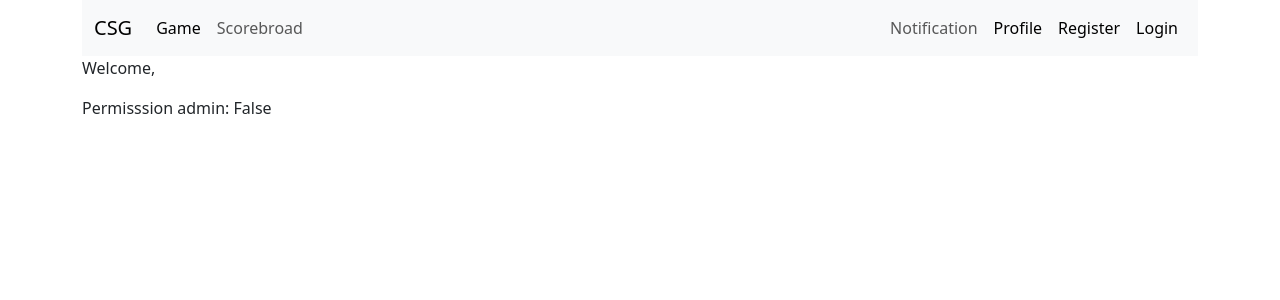
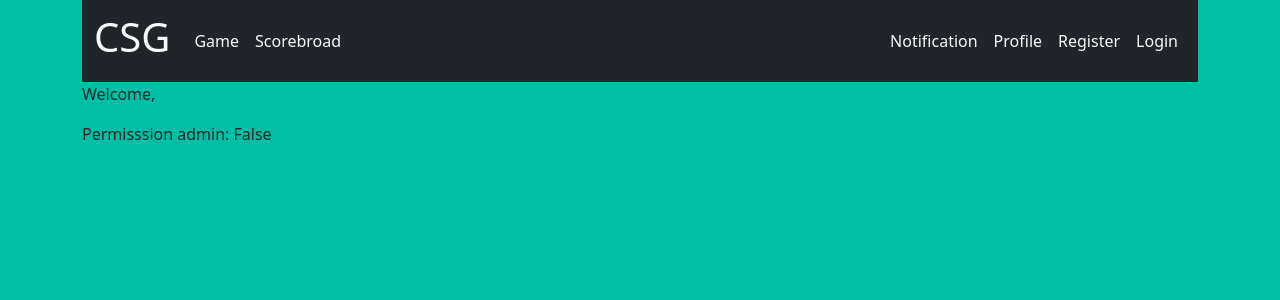
Before and after one commit to cuongbui1203/dsctf, a Django app: page / in a window 1280 px wide. Shown: the top 300 px of the page. Run offline with Django 4.2, Linux system fonts and the light colour scheme; some libraries are stand-ins or nearby versions.

Commit message:
change css backgound

```diff
--- a/templates/html/base.html
+++ b/templates/html/base.html
@@ -10,42 +10,45 @@
 <html>
 <head>
     <meta charset="UTF-8">
-
 </head>
-<body>
+<body style="
+background-color: #00BFA5;
+height: 100vh;
+">
 <div class="container pos-f-t">
-    <nav class="navbar navbar-expand-lg navbar-light bg-light">
-        <div class="container-fluid">
-            <a class="navbar-brand" href="/">CSG</a>
+    <nav class="navbar navbar-expand-lg navbar-light bg-dark ">
+        <div class="container-fluid ">
+            <a class="navbar-brand text-light" href="/"><h1>CSG</h1></a>
             <button class="navbar-toggler" type="button" data-bs-toggle="collapse"
                     data-bs-target="#navbarSupportedContent" aria-controls="navbarSupportedContent"
                     aria-expanded="false" aria-label="Toggle navigation">
                 <span class="navbar-toggler-icon"></span>
             </button>
+
             <div class="collapse navbar-collapse" id="navbarSupportedContent">
                 <ul class="navbar-nav me-auto mb-2 mb-lg-0">
                     <li class="nav-item">
-                        <a class="nav-link active" aria-current="page" href="/games">Game</a>
+                        <a class="nav-link active text-light" aria-current="page" href="/games">Game</a>
                     </li>
                     <li class="nav-item">
-                        <a class="nav-link" href="/scoreboard">Scorebroad</a>
+                        <a class="nav-link text-light" href="/scoreboard">Scorebroad</a>
                     </li>
                 </ul>
 
 
                 <ul class="d-flex navbar-nav mb-2 mb-lg-0">
                     <li class="nav-item">
-                        <a class="nav-link " aria-current="page" href="/notification">Notification</a>
+                        <a class="nav-link text-light" aria-current="page" href="/notification">Notification</a>
                     </li>
                     <li class="nav-item">
-                        <a class="nav-link active" href="/profile">Profile</a>
+                        <a class="nav-link active text-light" href="/profile">Profile</a>
                     </li>
                 </ul>
 
                 {% if user.is_authenticated %}
                     <ul class="d-flex navbar-nav mb-2 mb-lg-0">
                         <li class="nav-item">
-                            <a class="nav-link " href="/logout">Logout</a>
+                            <a class="nav-link text-light" href="/logout">Logout</a>
                         </li>
                     </ul>
                     {% if user.is_superuser %}
@@ -53,10 +56,10 @@
                 {% else %}
                     <ul class="d-flex navbar-nav mb-2 mb-lg-0">
                         <li class="nav-item">
-                            <a class="nav-link active" aria-current="page" href="/register">Register</a>
+                            <a class="nav-link active text-light" aria-current="page" href="/register">Register</a>
                         </li>
                         <li class="nav-item">
-                            <a class="nav-link active" href="/login">Login</a>
+                            <a class="nav-link active text-light" href="/login">Login</a>
                         </li>
                     </ul>
                 {% endif %}
```
Lines whose indentation alone changed are shown as unchanged.
